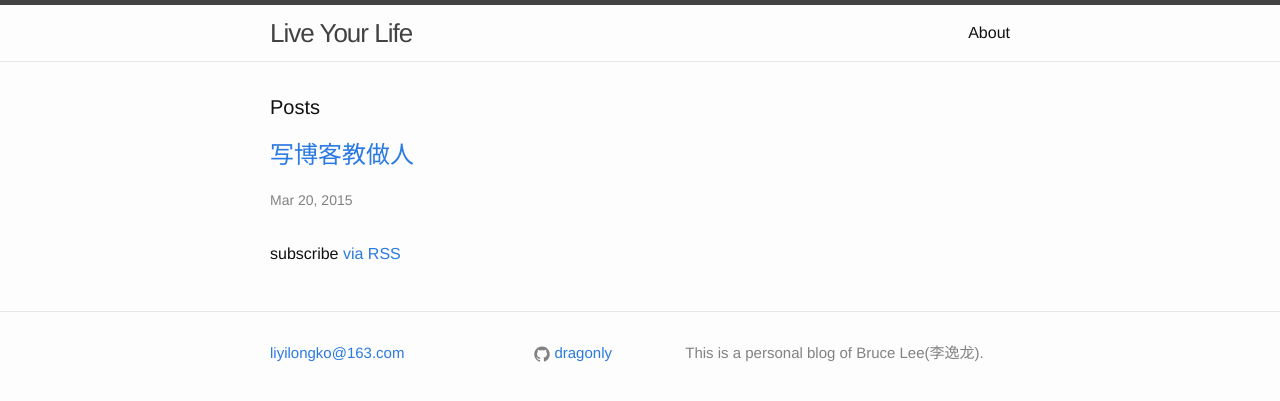
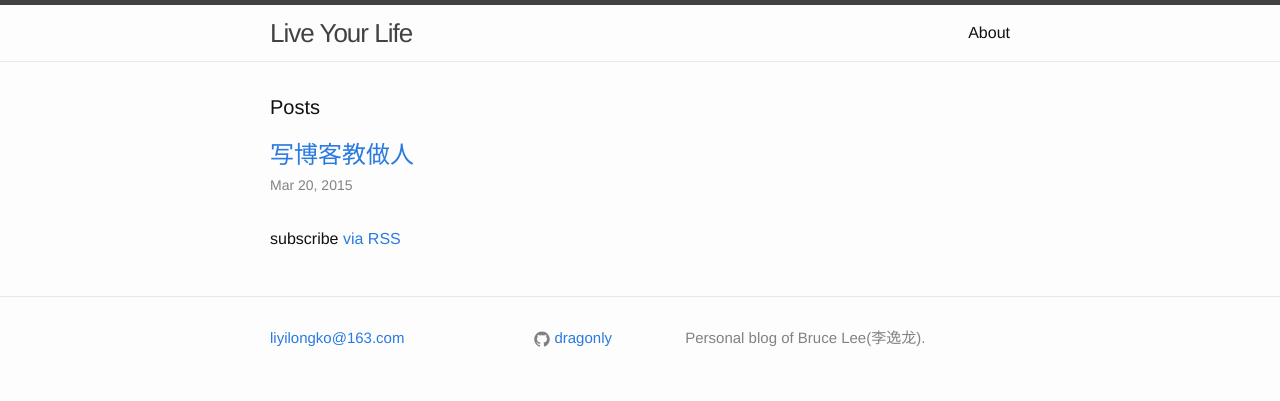
Before and after one commit to dragonly/dragonly.github.io, a Jekyll site: the page built from index.html, in a window 1280 px wide. Shown: the top 401 px of the page. Built offline with Jekyll 4.4.1, drawn with Linux system fonts in a browser that asks for light colours; comment, search, counter and statistics services are not loaded.

Commit message:
fine tune Homepage style

```diff
--- a/_config.yml
+++ b/_config.yml
@@ -2,7 +2,7 @@
 title: Live Your Life
 email: liyilongko@163.com
 description: >
-  This is a personal blog of Bruce Lee(李逸龙)<liyilongko@163.com>.
+  Personal blog of Bruce Lee(李逸龙)<liyilongko@163.com>.
 baseurl: "" # the subpath of your site, e.g. /blog/
 url: "http://dragonly.github.io/"
 # twitter_username: jekyllrb
--- a/_sass/_layout.scss
+++ b/_sass/_layout.scss
@@ -244,3 +244,14 @@
         line-height: 2em;
     }
 }
+
+/**
+ * HomePage
+ */
+ .home {
+    .post-list {
+        h2 {
+            margin-bottom: 0;
+        }
+    }
+ }
```
